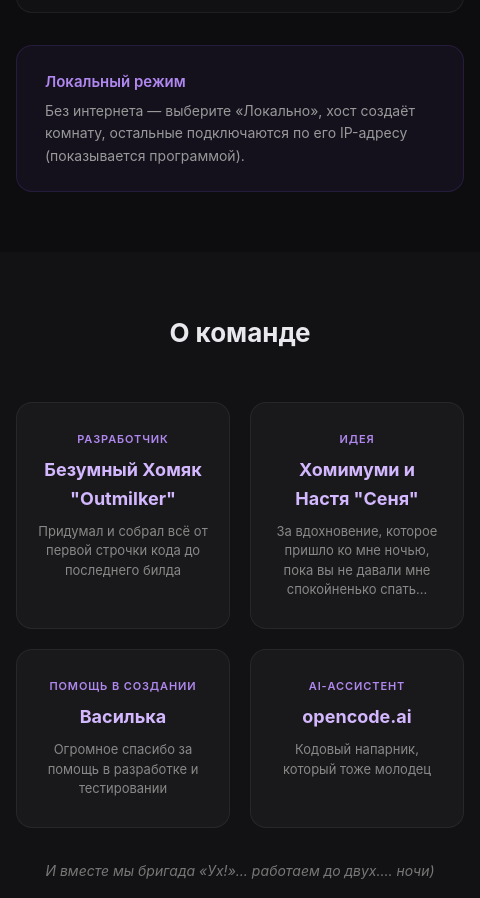
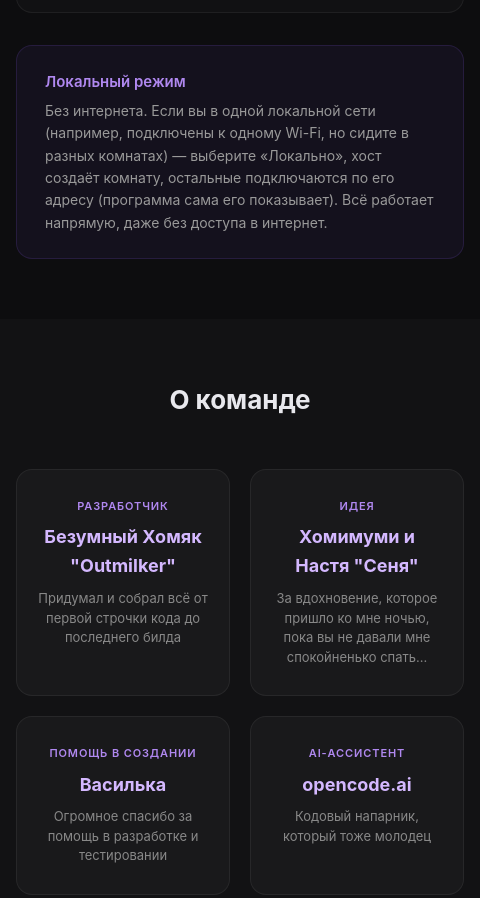
Before and after one commit to outmilker1978/hamsters-theater, an Electron app: page docs/index.html in a window 480 px wide. Shown: the part 5604-6502 px from the top of the page. Drawn offline with Linux system fonts and the light colour scheme.

Commit message:
Описание локального режима понятным языком

```diff
--- a/docs/index.html
+++ b/docs/index.html
@@ -139,7 +139,7 @@
 
       <div class="manual-note">
         <h4 data-i18n="manual.local_title">Локальный режим</h4>
-        <p data-i18n="manual.local_desc">Без интернета — выберите «Локально», хост создаёт комнату, остальные подключаются по его IP-адресу (показывается программой).</p>
+        <p data-i18n="manual.local_desc">Без интернета. Если вы в одной локальной сети (например, подключены к одному Wi-Fi, но сидите в разных комнатах) — выберите «Локально», хост создаёт комнату, остальные подключаются по его адресу (программа сама его показывает). Всё работает напрямую, даже без доступа в интернет.</p>
       </div>
     </div>
   </section>
--- a/docs/script.js
+++ b/docs/script.js
@@ -35,7 +35,7 @@ lang.ru = {
   'manual.step4_title': 'Общайтесь в реальном времени',
   'manual.step4_desc': 'Всё работает напрямую между участниками (P2P) — видео и голос без задержек. Можно обсуждать, смеяться и комментировать как в настоящем кинотеатре.',
   'manual.local_title': 'Локальный режим',
-  'manual.local_desc': 'Без интернета — выберите «Локально», хост создаёт комнату, остальные подключаются по его IP-адресу (показывается программой).',
+  'manual.local_desc': 'Без интернета. Если вы в одной локальной сети (например, подключены к одному Wi-Fi, но сидите в разных комнатах) — выберите «Локально», хост создаёт комнату, остальные подключаются по его адресу (программа сама его показывает). Всё работает напрямую, даже без доступа в интернет.',
   'team.title': 'О команде',
   'team.dev_role': 'Разработчик',
   'team.dev_desc': 'Придумал и собрал всё от первой строчки кода до последнего билда',
@@ -95,7 +95,7 @@ lang.en = {
   'manual.step4_title': 'Chat in real time',
   'manual.step4_desc': 'Everything works peer-to-peer (P2P) — video and audio with no delay. Discuss, laugh, and comment like you\'re in a real movie theater.',
   'manual.local_title': 'Local Mode',
-  'manual.local_desc': 'No internet needed — select "Local", host creates a room, others connect using the displayed IP address.',
+  'manual.local_desc': 'No internet needed. If you\'re on the same local network (e.g., connected to the same Wi-Fi but in different rooms) — select "Local" mode, the host creates a room, and others connect using the address shown by the app. It works directly, even without internet access.',
   'team.title': 'About the team',
   'team.dev_role': 'Developer',
   'team.dev_desc': 'Built everything from the first line of code to the final build',
```
